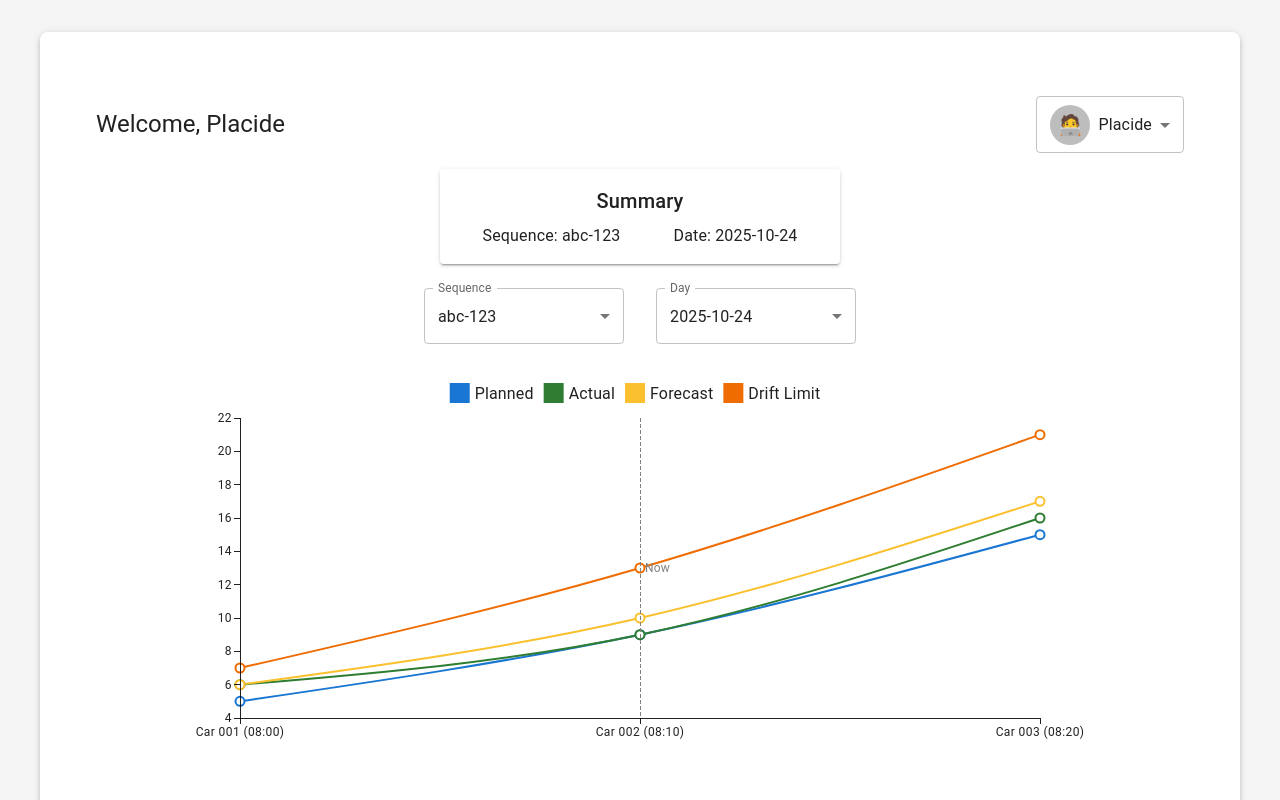
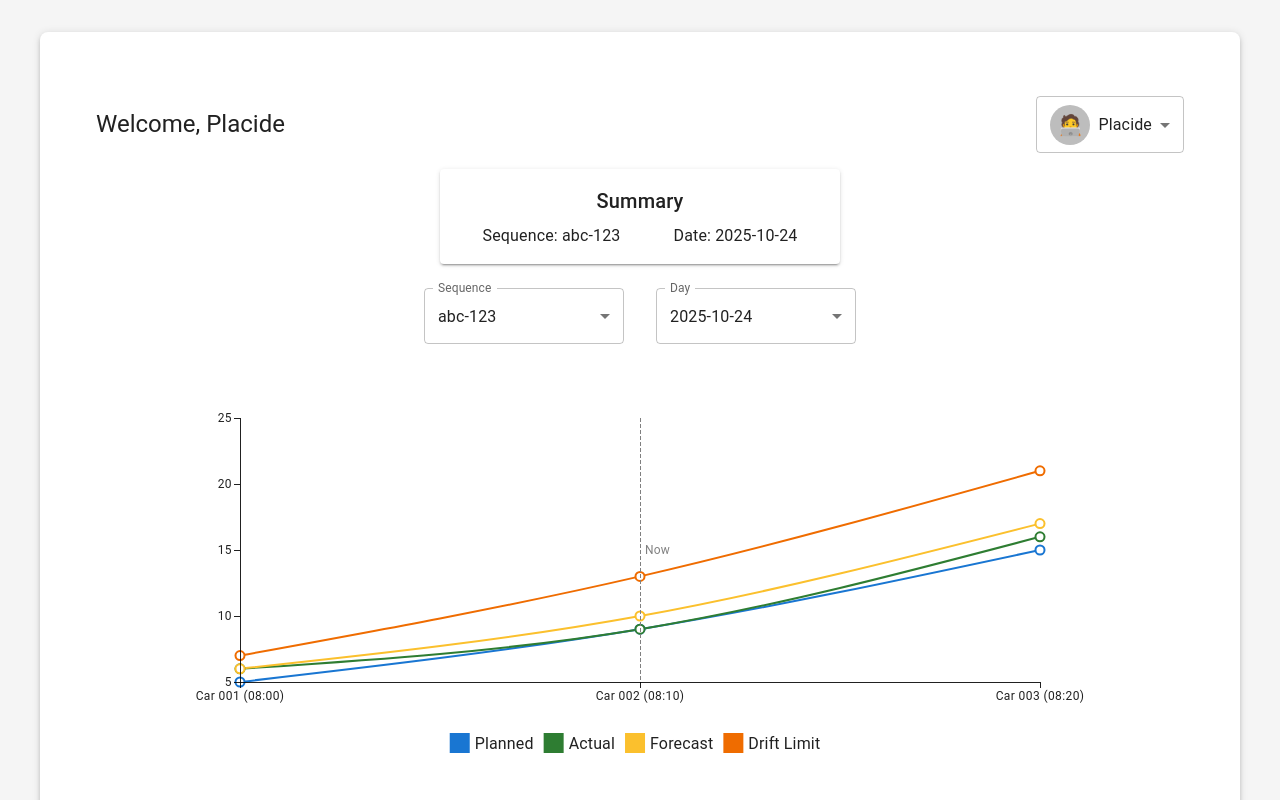
Before and after one commit to placideirandora/supporter-graph-v2-with-react, a React (Vite) app: page / in a window 1280 px wide. Shown: the top 800 px of the page. Built offline with nearby package versions, Linux system fonts and the light colour scheme.

Commit message:
placde the legend in the bottom of the graph

```diff
--- a/src/components/SupporterGraphMUI.tsx
+++ b/src/components/SupporterGraphMUI.tsx
@@ -16,7 +16,7 @@ import { ChartsLegend } from '@mui/x-charts';
 const SupporterGraphMUI = ({ rawData }: { rawData: SupporterGraphData }) => {
   const { data } = transformSupporterData(rawData);
 
-  const chartData = data.map(d => ({
+  const chartData = data.map((d) => ({
     xLabel: d.xLabel,
     cumulativePlanned: d.cumulativePlanned,
     cumulativeActual: d.cumulativeActual,
@@ -28,12 +28,33 @@ const SupporterGraphMUI = ({ rawData }: { rawData: SupporterGraphData }) => {
     <div style={{ width: '100%' }}>
       <ResponsiveChartContainer
         height={400}
+        margin={{ bottom: 86 }}
         dataset={chartData}
         series={[
-          { type: 'line', dataKey: 'cumulativePlanned', label: 'Planned', color: '#1976d2'},
-          { type: 'line', dataKey: 'cumulativeActual', label: 'Actual', color: '#2e7d32' },
-          { type: 'line', dataKey: 'cumulativeForecast', label: 'Forecast', color: '#fbc02d' },
-          { type: 'line', dataKey: 'cumulativeDriftLimit', label: 'Drift Limit', color: '#ef6c00' },
+          {
+            type: 'line',
+            dataKey: 'cumulativePlanned',
+            label: 'Planned',
+            color: '#1976d2',
+          },
+          {
+            type: 'line',
+            dataKey: 'cumulativeActual',
+            label: 'Actual',
+            color: '#2e7d32',
+          },
+          {
+            type: 'line',
+            dataKey: 'cumulativeForecast',
+            label: 'Forecast',
+            color: '#fbc02d',
+          },
+          {
+            type: 'line',
+            dataKey: 'cumulativeDriftLimit',
+            label: 'Drift Limit',
+            color: '#ef6c00',
+          },
         ]}
         xAxis={[{ scaleType: 'point', dataKey: 'xLabel' }]}
       >
@@ -41,20 +62,26 @@ const SupporterGraphMUI = ({ rawData }: { rawData: SupporterGraphData }) => {
         <MarkPlot />
         <ChartsXAxis />
         <ChartsYAxis />
-        <ChartsLegend />
-        {rawData.current_time_index != null && rawData.orders[rawData.current_time_index] && (
+        <ChartsLegend
+          position={{
+            horizontal: 'middle',
+            vertical: 'bottom',
+          }}
+          direction="row"
+        />
+        {rawData.current_time_index != null &&
+          rawData.orders[rawData.current_time_index] && (
             <ChartsReferenceLine
-            x={`${rawData.orders[rawData.current_time_index].order_name} (${rawData.orders[rawData.current_time_index].time})`}
+              x={`${rawData.orders[rawData.current_time_index].order_name} (${
+                rawData.orders[rawData.current_time_index].time
+              })`}
               lineStyle={{ stroke: 'gray', strokeDasharray: '4 2' }}
               label="Now"
               labelStyle={{ fill: 'gray', fontSize: 12 }}
             />
           )}
 
-        <CustomItemTooltip
-          orders={rawData.orders}
-          chartData={chartData}
-        />
+        <CustomItemTooltip orders={rawData.orders} chartData={chartData} />
       </ResponsiveChartContainer>
     </div>
   );
```
Also changed, not shown: 1 other file (tests, documents, lock files or other folders). Lines whose indentation alone changed are shown as unchanged.
